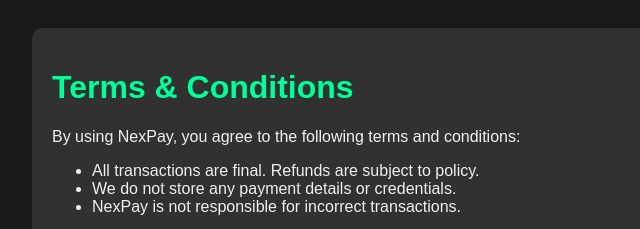
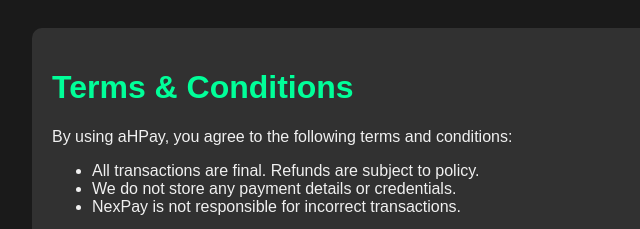
Before and after one commit to ayushHardeniya/SecurePay, a plain HTML site: page terms.html in a window 1280 px wide. Shown: the top 229 px of the page, 188-828 px from the left. Drawn offline with Linux system fonts and the light colour scheme.

Commit message:
Update terms.html

```diff
--- a/terms.html
+++ b/terms.html
@@ -15,7 +15,7 @@
 <body>
 <div class="container">
   <h1>Terms & Conditions</h1>
-  <p>By using NexPay, you agree to the following terms and conditions:</p>
+  <p>By using aHPay, you agree to the following terms and conditions:</p>
   <ul>
     <li>All transactions are final. Refunds are subject to policy.</li>
     <li>We do not store any payment details or credentials.</li>
```
